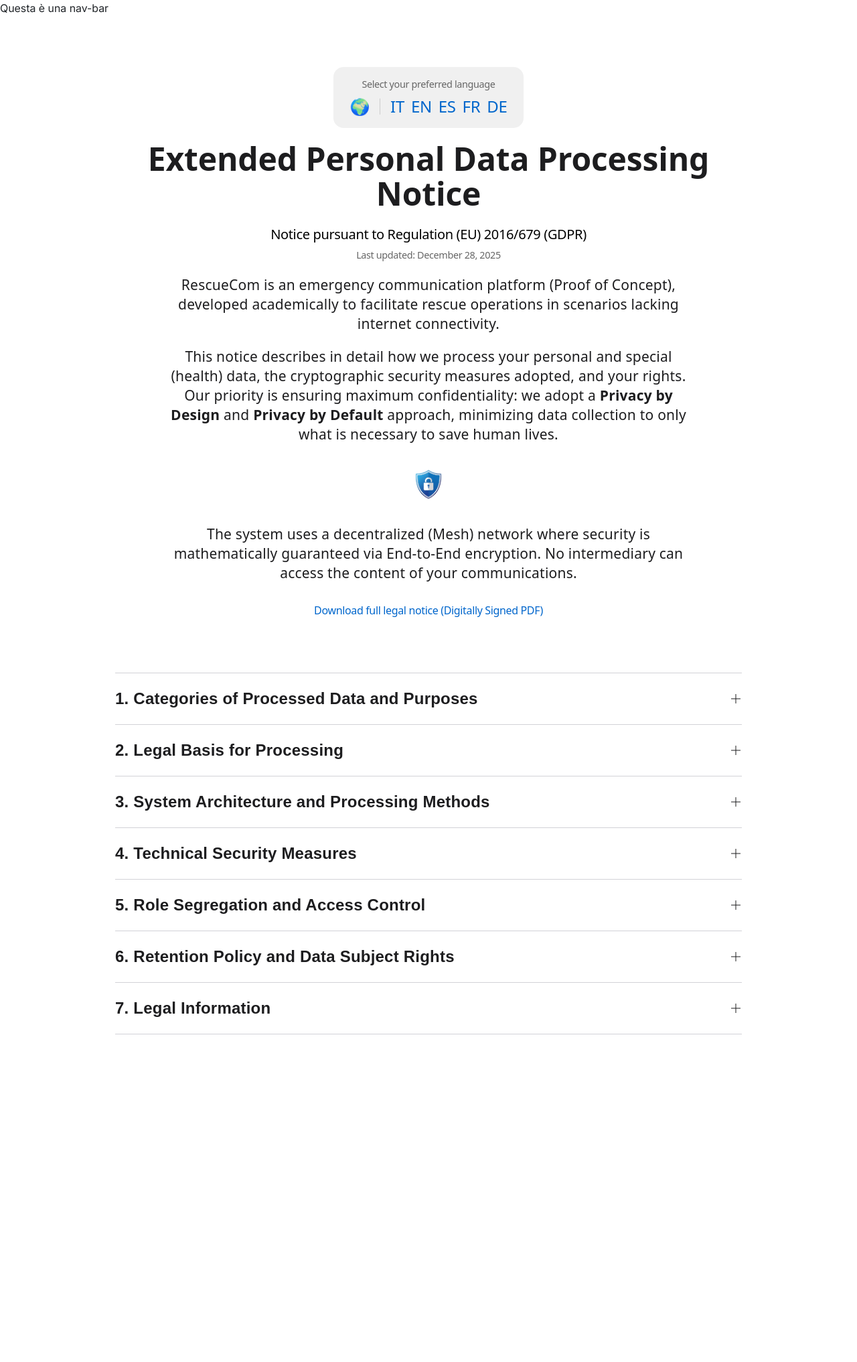
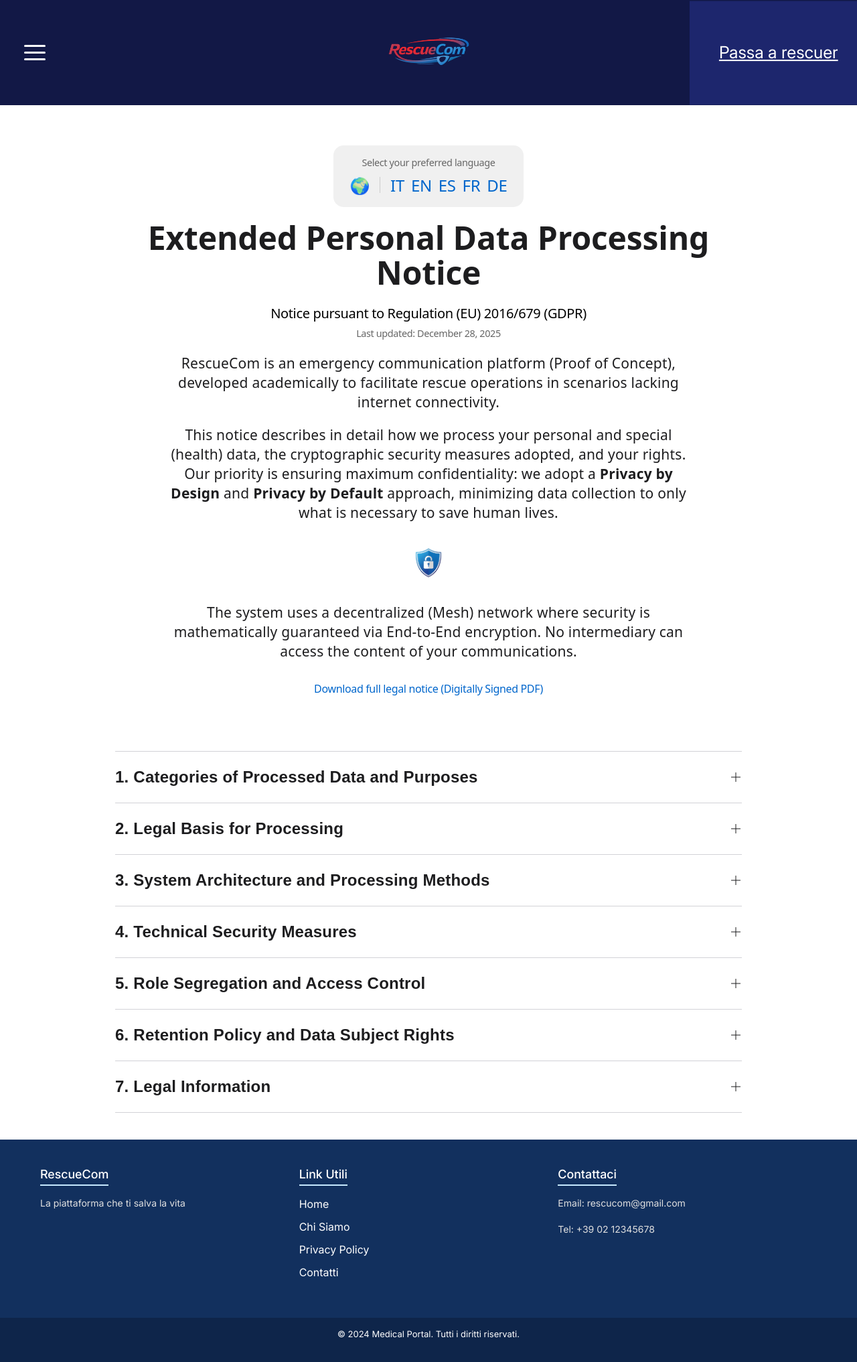
Before and after one commit to KronosPNG/RescueCom, a Python web app: template client/templates/legal-info.html in a window 1280 px wide. Shown: the whole page at 67% size. Before the commit the page ends 1544 px from the top, so only its background shows below. Run offline with Jinja, Linux system fonts and the light colour scheme; the template is opened without the code that fills it, so the values that code supplies are empty.

Commit message:
feat: add navbar, footer, registration

```diff
--- /dev/null
+++ b/client/static/css/footer.css
@@ -0,0 +1,87 @@
+/* --- FOOTER STYLES --- */
+.footer {
+    background-color: #12305E;
+    color: #ffffff;
+    padding-top: 40px;
+    margin-top: auto;
+    width: 100%;
+    position: relative;
+    z-index: 20; /
+}
+
+.footer-container {
+    display: flex;
+    justify-content: space-around;
+    flex-wrap: wrap;
+    max-width: 1200px;
+    margin: 0 auto;
+    padding: 0 20px;
+}
+
+.footer-col {
+    flex: 1;
+    min-width: 250px;
+    margin-bottom: 20px;
+}
+
+.footer-col h3 {
+    font-size: 18px;
+    margin-bottom: 15px;
+    border-bottom: 2px solid #C6E8FF;
+    display: inline-block;
+    padding-bottom: 5px;
+}
+
+.footer-col p {
+    font-size: 14px;
+    line-height: 1.6;
+    color: #e0e0e0;
+}
+
+.footer-col ul {
+    list-style: none;
+    padding: 0;
+}
+
+.footer-col ul li {
+    margin-bottom: 10px;
+}
+
+.footer-col ul li a {
+    color: #ffffff;
+    text-decoration: none;
+    transition: 0.3s;
+}
+
+.footer-col ul li a:hover {
+    color: #C6E8FF;
+    padding-left: 5px;
+}
+
+/* Icone Social */
+.social-icons a {
+    color: white;
+    font-size: 20px;
+    margin-right: 15px;
+    transition: 0.3s;
+}
+
+.social-icons a:hover {
+    color: #C6E8FF;
+}
+
+
+.footer-bottom {
+    background-color: #0e254a;
+    text-align: center;
+    padding: 15px;
+    margin-top: 20px;
+    font-size: 13px;
+}
+
+@media (max-width: 768px) {
+    .footer-container {
+        flex-direction: column;
+        text-align: center;
+    }
+}
--- /dev/null
+++ b/client/static/css/nav-bar.css
@@ -0,0 +1,165 @@
+/* RESET BASE */
+
+@font-face {
+  font-family: 'BentonSans Book';
+  src: url("/app/static/css/fonts/Inter-VariableFont_opsz\,wght.ttf") format("opentype");
+  font-weight: 400;          /* Book tipicamente 400 */
+  font-style: normal;
+  font-display: swap;
+}
+
+:root{
+  font-family: 'BentonSans Book', system-ui, -apple-system, BlinkMacSystemFont, 'Segoe UI', Roboto, 'Open Sans', 'Helvetica Neue', sans-serif;
+}
+
+* { box-sizing: border-box; }
+body { margin: 0; }
+
+#content{
+    display: flex;
+    position: relative;
+    flex-direction: row;
+}
+
+#divisore{
+  display:none;
+  position: relative;
+  margin-top: -10px;
+  border-bottom: 1px solid #ccc;
+}
+#nav-bar.open #divisore {
+    display: block;
+}
+/* NAV BAR */
+#nav-bar {
+  position: relative;
+  display: flex;
+  flex-direction: column;
+  gap: 20px;
+  padding: 12px 20px;
+  background: #121846;
+  color: #fff;
+
+}
+
+#logo{
+    position: relative;
+    left: 50%;
+    transform: translate(-50%);
+}
+
+#diventa_rescuer{
+  position: absolute;
+  left: 55%;
+  width: 180px;
+  font-size: 25px;
+  transform: translate(-52%,55%);
+  top: 25%;
+  color: white;
+}
+
+#contenuto_Rescuer{
+  position: absolute;
+  background: #1d266d;
+  right: -20px;
+  top: 50%;
+  width: 250px;
+  padding-right: 100px;
+  transform: translate(0,-50%);
+  height:155px;
+}
+
+
+/* LINK DI PRIMO LIVELLO */
+#nav-bar .nav {
+  display: none;
+  position: relative;
+  padding: 8px 10px;
+  cursor: pointer;
+}
+
+/* SOTTOMENU (servizi/prodotti/info) - nascosti di default */
+#nav-bar .nav > div{
+  display: none;
+
+}
+#nav-bar > #content_left{
+  width: 400px;
+}
+#nav-bar .nav:hover {
+    background: #1d266d;
+    width: 400px;
+}
+#nav-bar .nav:hover > div{
+    padding: 10px;
+    padding-left: 40px;
+    font-size: 17px;
+    display: block;
+
+
+}
+
+#hamburger{
+    top: 50%;
+    transform: translateY(-50%);
+}
+
+/* HAMBURGER */
+.hamburger {
+    position: absolute;
+    left: 16px;           /* distanza dal bordo sinistro */
+    display: flex;        /* per centrare anche le 3 linee dentro il box */
+    flex-direction: column;
+    justify-content: center;
+    width: 32px;
+    height: 24px;
+    cursor: pointer;
+  }
+
+
+.hamburger span {
+  position: absolute;
+  left: 0;
+  right: 0;
+  height: 3px;
+  border-radius: 3px;
+  background: #fff;
+  transition: transform  ease, opacity .25s ease;
+}
+
+.hamburger span:nth-child(1) { top: 0; }
+.hamburger span:nth-child(2) { top: 10px; }
+.hamburger span:nth-child(3) { top: 20px; }
+
+/* ANIMAZIONE IN "X" QUANDO APERTO */
+#nav-bar.open .hamburger span:nth-child(1) {
+    top:10px;
+    transform: rotate(45deg);
+  }
+  #nav-bar.open .hamburger span:nth-child(2) {
+    opacity: 0;
+  }
+  #nav-bar.open .hamburger span:nth-child(3) {
+    top:10px;
+    transform: rotate(-45deg);
+  }
+/* ACCESSIBILITÀ AL PASSAGGIO FOCUS (desktop) */
+#nav-bar .nav:focus,
+#nav-bar .nav:focus-within {
+  outline: 2px solid #81D2C7; /* dalla tua palette */
+  outline-offset: 2px;
+  border-radius: 8px;
+}
+
+/* Quando #nav-bar ha la classe 'open', mostra i div con classe .nav */
+#nav-bar.open .nav {
+    display: block; /* o flex, a seconda di come vuoi allinearli */
+    animation: fadeIn 0.5s ease; /* Opzionale: per un'apparizione più morbida */
+
+}
+
+/* Opzionale: animazione di comparsa */
+@keyframes fadeIn {
+    from { opacity: 0; transform: translateY(-10px); }
+    to { opacity: 1; transform: translateY(0); }
+}
--- a/client/templates/base.html
+++ b/client/templates/base.html
@@ -16,5 +16,6 @@
       const tooltipTriggerList = document.querySelectorAll('[data-bs-toggle="tooltip"]')
       const tooltipList = [...tooltipTriggerList].map(tooltipTriggerEl => new bootstrap.Tooltip(tooltipTriggerEl))
     </script>
+    {% include 'footer.html' %}
   </body>
 </html>
--- /dev/null
+++ b/client/templates/footer.html
@@ -0,0 +1,32 @@
+<link href="{{ url_for('static', filename='css/footer.css') }}" rel="stylesheet">
+<footer class="footer">
+    <div class="footer-container">
+
+        <div class="footer-col">
+            <h3>RescueCom</h3>
+            <p>La piattaforma che ti salva la vita</p>
+        </div>
+
+        <div class="footer-col">
+            <h3>Link Utili</h3>
+            <ul>
+                <li><a href="#">Home</a></li>
+                <li><a href="#">Chi Siamo</a></li>
+                <li><a href="#">Privacy Policy</a></li>
+                <li><a href="#">Contatti</a></li>
+            </ul>
+        </div>
+
+        <div class="footer-col">
+            <h3>Contattaci</h3>
+            <p>Email: rescucom@gmail.com</p>
+            <p>Tel: +39 02 12345678</p>
+
+        </div>
+
+    </div>
+
+    <div class="footer-bottom">
+        <p>&copy; 2024 Medical Portal. Tutti i diritti riservati.</p>
+    </div>
+</footer>
--- a/client/templates/nav-bar.html
+++ b/client/templates/nav-bar.html
@@ -1,3 +1,40 @@
-<div id="nav-bar">
-  <p>Questa è una nav-bar</p>
-</div>
+
+<link rel="stylesheet" href="{{ url_for('static', filename='css/nav-bar.css') }}">
+
+    <div id="nav-bar">
+        <div id="content">
+            <div class="hamburger" id="hamburger">
+                <span></span>
+                <span></span>
+                <span></span>
+            </div>
+            <img src="{{ url_for('static', filename='img/logo.png') }}" width="200px" id="logo">
+            <div id="contenuto_Rescuer">
+                <a href="" id="diventa_rescuer">
+                    Passa a rescuer
+                </a>
+            </div>
+        </div>
+        <div id="divisore"></div>
+        <div class="nav">Chi siamo</div>
+        <div class="nav">
+            Invia/Modifica richiesta di soccorso
+        </div>
+        <div class="nav">
+            Modifica dei dati
+        </div>
+    </div>
+
+        <script>
+            document.addEventListener('DOMContentLoaded', () => {
+            // Seleziona l'hamburger e la barra di navigazione
+                const hamburger = document.getElementById('hamburger');
+                const navBar = document.getElementById('nav-bar');
+                const divisore = document.getElementById('divisore')
+                // Aggiungi l'evento click
+                hamburger.addEventListener('click', () => {
+                    // Alterna la classe 'open' sul contenitore principale
+                    navBar.classList.toggle('open');
+                });
+            });
+        </script>
```
Also changed, not shown: client/static/css/registration.css (added, +159 -0 lines), client/templates/registration.html (added, +137 -0 lines), client/static/img/image.png (added), client/static/img/logo.png (added).
